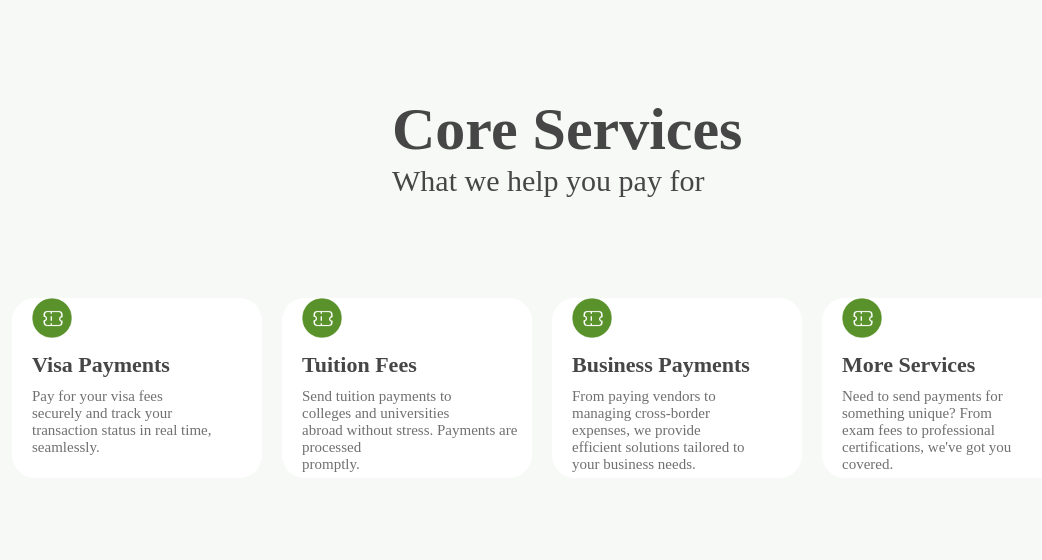
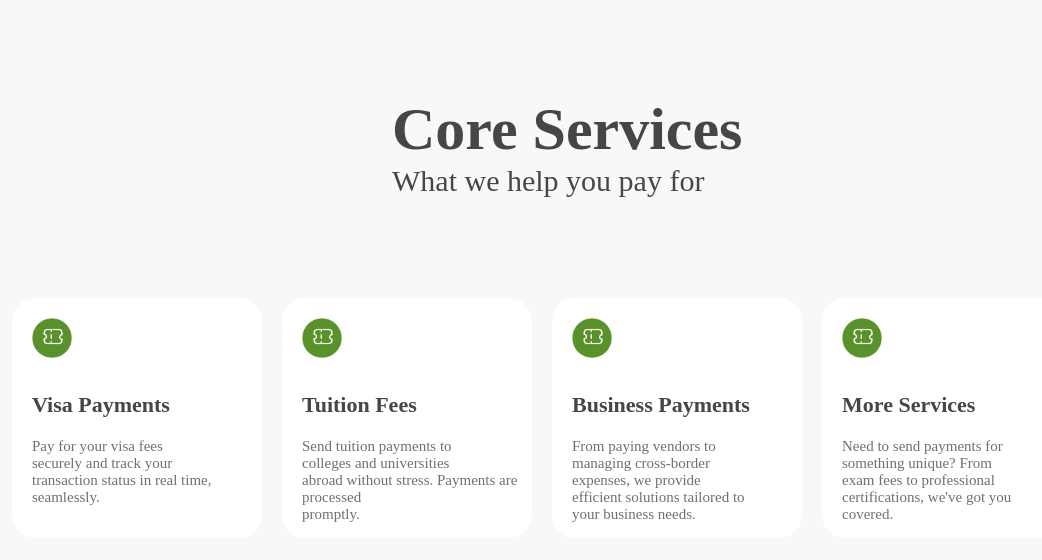
Before and after one commit to Abiola65/new-project, a plain HTML site: page index.html in a window 1280 px wide. Shown: the part 908-1468 px from the top of the page, without its empty margins (58-1100 px from the left). Drawn offline with Linux system fonts and the light colour scheme.

Commit message:
new changes

```diff
--- a/style.css
+++ b/style.css
@@ -155,12 +155,12 @@ button img{
     background-color: white;
     margin-top: 100px;
     width: 250px;
-    height: 180px;
+    height: 240px;
     margin-left: 20px;
 }
 .content-container h1 {
     color: rgba(70, 70, 70, 1);
-    margin-top: 10px;
+    margin-top: 30px;
     margin-left: 20px;
     font-size: 22px;
 }
@@ -168,10 +168,11 @@ button img{
     color: rgba(112, 112, 112, 1);
     margin-left: 20px;
     font-size: 15px;
-    margin-top: 10px;
+    padding-top: 20px;
 }
 
 .pic-circle{
+    margin-top: 20px;
     width: 40px;
     margin-left: 20px;
 }
@@ -180,5 +181,5 @@ button img{
     position: absolute;
     width: 22px;
     margin-left: -30px;
-    margin-top: 10px;
+    margin-top: 28px;
 }
```
Also changed, not shown: index.html (line endings or trailing spaces).
